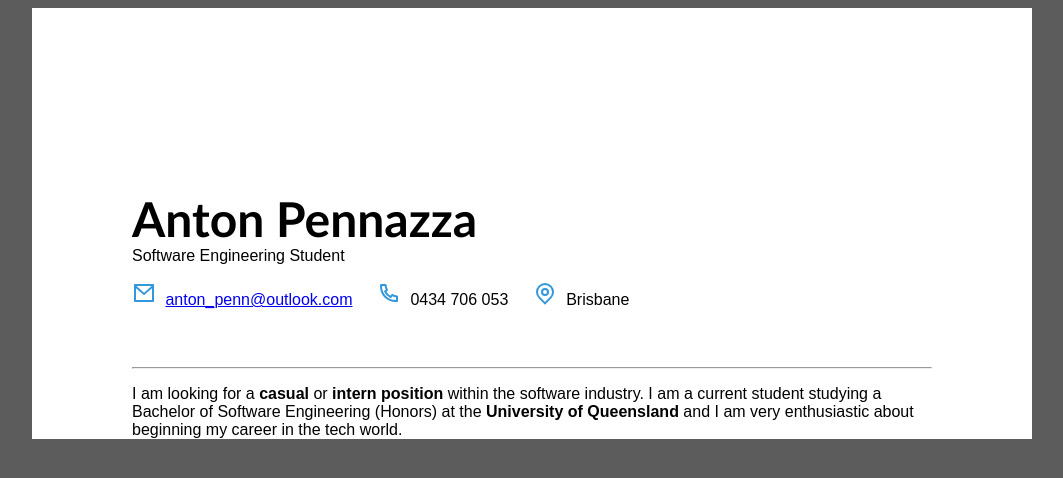
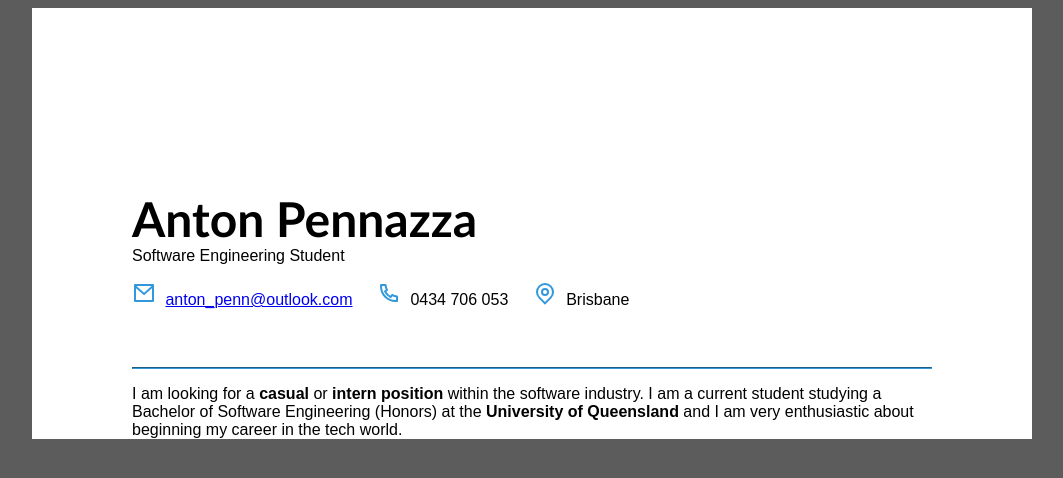
Before and after one commit to surelyitsanton/surelyitsanton.github.io, a plain HTML site: page index.html in a window 1280 px wide. Shown: the whole page, without its empty margins (108-1171 px from the left). Drawn offline with Linux system fonts and the light colour scheme.

Commit message:
Update styles.css

```diff
--- a/styles.css
+++ b/styles.css
@@ -11,6 +11,13 @@ body {
 #profession {
   margin-top: 0;
   padding-top: 0;
+}
+
+#line_separator {
+  width = 80%;
+  margin-left: auto;
+  margin-right: auto;
+  border-color: #3298DB;
 }
 
 
```
